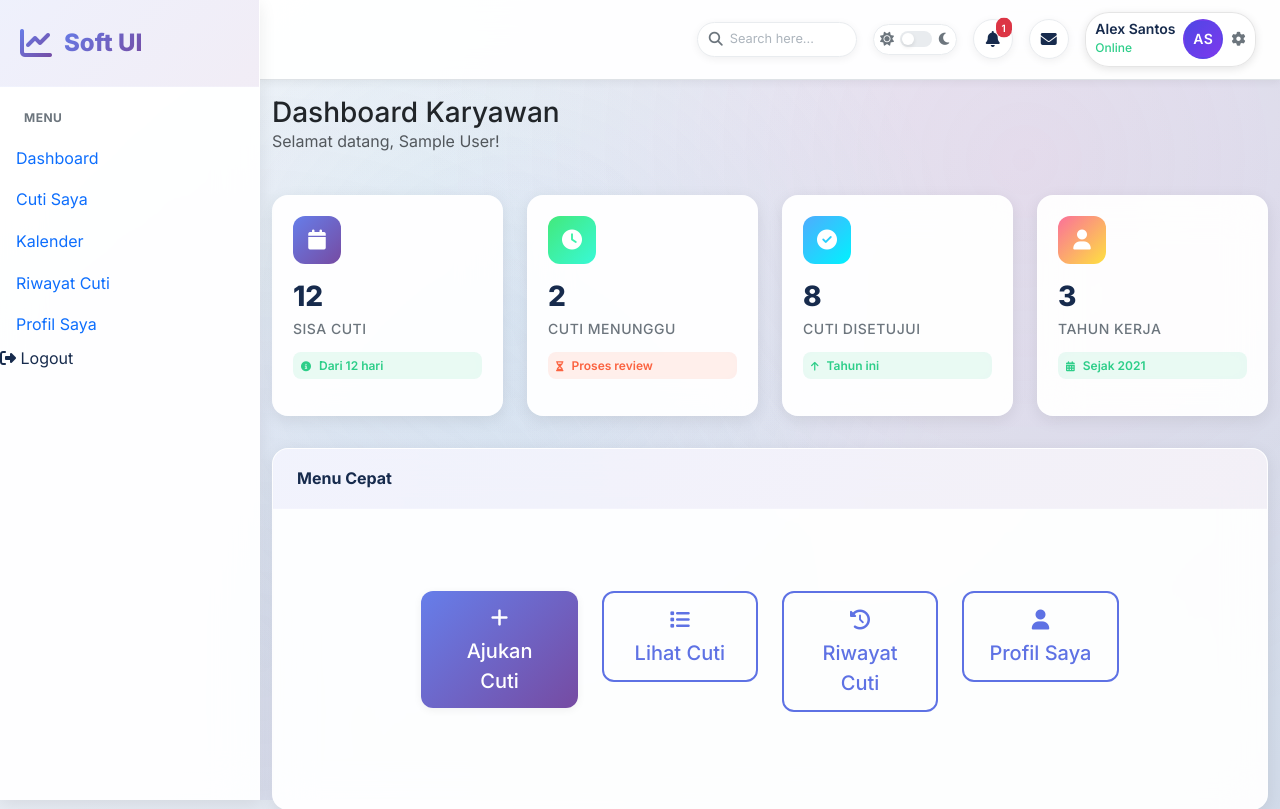
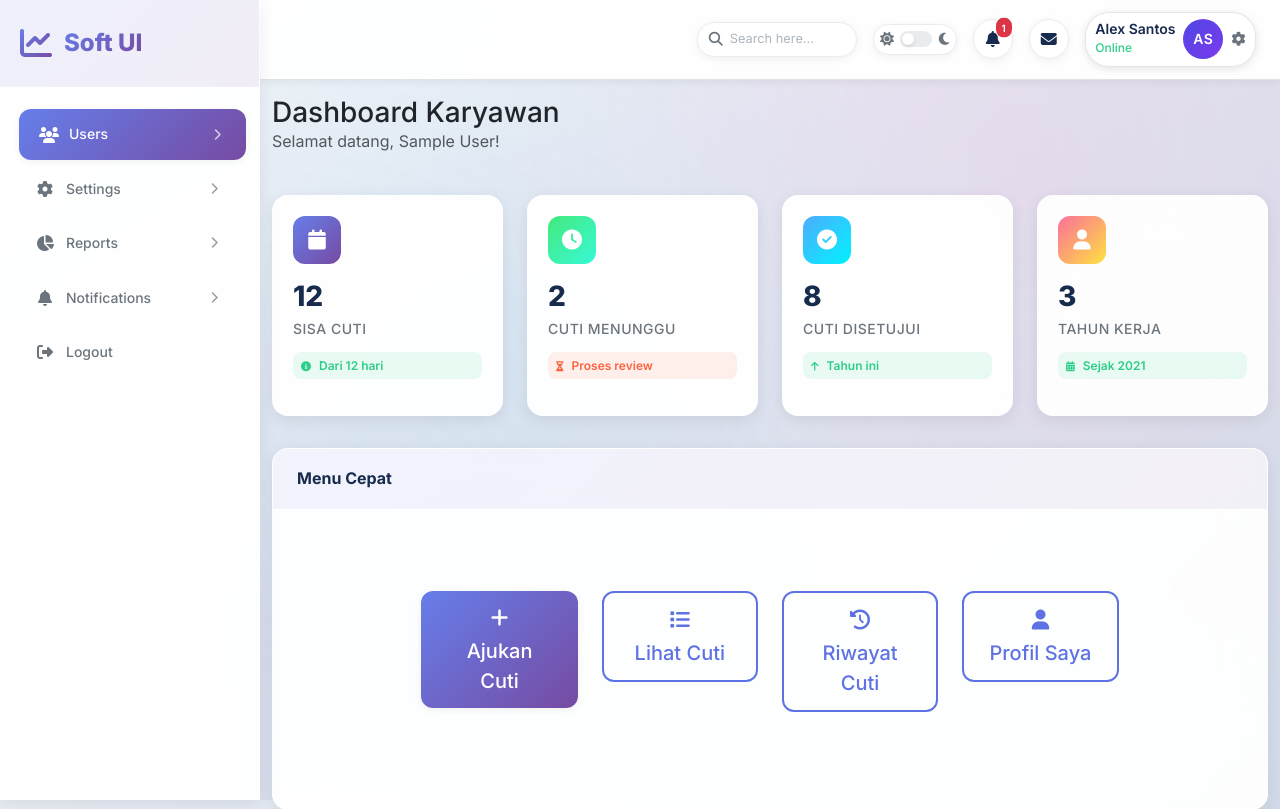
Before and after one commit to AHZA-DEV/SMCKProses10Persen, a PHP site: page /pages/karyawan/dashboard/view.php in a window 1280 px wide. Shown: the top 809 px of the page. Run offline with PHP 8.4, Linux system fonts and the light colour scheme; the visitor is signed in with stand-in values (Sample User, id 1).

Commit message:
SMCK part2 update

```diff
--- a/layout/sidebar.php
+++ b/layout/sidebar.php
@@ -1,7 +1,4 @@
-
-<!-- Mobile Sidebar Overlay -->
-<div class="sidebar-overlay" id="sidebarOverlay"></div>
-
+<!-- ======================================== -->
 <!-- Sidebar -->
 <div class="sidebar" id="sidebar">
     <div class="sidebar-header">
@@ -14,90 +11,58 @@
         </div>
     </div>
 
-    <div class="sidebar-category">
-        <h6>Menu</h6>
+    <div class="sidebar-menu">
         <ul class="nav flex-column">
-
             <?php if ($_SESSION['user_role'] == 'admin') : ?>
-                <!-- Menu Admin -->
                 <li class="nav-item">
-                    <a href="dashboard.php?page=dashboard" class="nav-link">
-                        <i class="bi bi-grid-fill"></i>
+                    <a href="dashboard.html" class="nav-link active">
+                        <i class="fas fa-tachometer-alt"></i>
                         <span>Dashboard</span>
                     </a>
                 </li>
-
                 <li class="nav-item">
-                    <a href="dashboard.php?page=karyawan" class="nav-link">
-                        <i class="bi bi-people-fill"></i>
-                        <span>Karyawan</span>
+                    <a href="account.html" class="nav-link">
+                        <i class="fas fa-user"></i>
+                        <span>Your Account</span>
+                        <i class="fas fa-chevron-right ms-auto"></i>
                     </a>
                 </li>
-
+            <?php else : ?>
+                <!-- KARYAWAN -->
                 <li class="nav-item">
-                    <a href="dashboard.php?page=departemen" class="nav-link">
-                        <i class="bi bi-building"></i>
-                        <span>Departemen</span>
+                    <a href="users.html" class="nav-link active">
+                        <i class="fas fa-users"></i>
+                        <span>Users</span>
+                        <i class="fas fa-chevron-right ms-auto"></i>
                     </a>
                 </li>
-
                 <li class="nav-item">
-                    <a href="dashboard.php?page=cuti" class="nav-link">
-                        <i class="bi bi-calendar-check"></i>
-                        <span>Cuti</span>
+                    <a href="settings.html" class="nav-link">
+                        <i class="fas fa-cog"></i>
+                        <span>Settings</span>
+                        <i class="fas fa-chevron-right ms-auto"></i>
                     </a>
                 </li>
-
                 <li class="nav-item">
-                    <a href="dashboard.php?page=laporan" class="nav-link">
-                        <i class="bi bi-bar-chart"></i>
-                        <span>Laporan</span>
+                    <a href="#" class="nav-link">
+                        <i class="fas fa-chart-pie"></i>
+                        <span>Reports</span>
+                        <i class="fas fa-chevron-right ms-auto"></i>
                     </a>
                 </li>
-
-            <?php else : ?>
-                <!-- Menu Karyawan -->
                 <li class="nav-item">
-                    <a href="dashboard.php?page=dashboard" class="nav-link">
-                        <i class="bi bi-grid-fill"></i>
-                        <span>Dashboard</span>
+                    <a href="#" class="nav-link">
+                        <i class="fas fa-bell"></i>
+                        <span>Notifications</span>
+                        <i class="fas fa-chevron-right ms-auto"></i>
                     </a>
                 </li>
-
-                <li class="nav-item">
-                    <a href="dashboard.php?page=cuti-karyawan" class="nav-link">
-                        <i class="bi bi-calendar-check"></i>
-                        <span>Cuti Saya</span>
-                    </a>
-                </li>
-
-                <li class="nav-item">
-                    <a href="dashboard.php?page=kalender" class="nav-link">
-                        <i class="bi bi-calendar"></i>
-                        <span>Kalender</span>
-                    </a>
-                </li>
-
-                <li class="nav-item">
-                    <a href="dashboard.php?page=riwayat" class="nav-link">
-                        <i class="bi bi-clock-history"></i>
-                        <span>Riwayat Cuti</span>
-                    </a>
-                </li>
-
-                <li class="nav-item">
-                    <a href="dashboard.php?page=profile" class="nav-link">
-                        <i class="bi bi-person"></i>
-                        <span>Profil Saya</span>
-                    </a>
-                </li>
-
             <?php endif ?>
         </ul>
 
         <!-- Logout Section -->
         <div class="sidebar-logout">
-            <a href="logout.php" class="nav-link logout-link">
+            <a href="./logout.php" class="nav-link logout-link">
                 <i class="fas fa-sign-out-alt"></i>
                 <span>Logout</span>
             </a>
```
Also changed, not shown: dashboard.php (+4 -4 lines).
